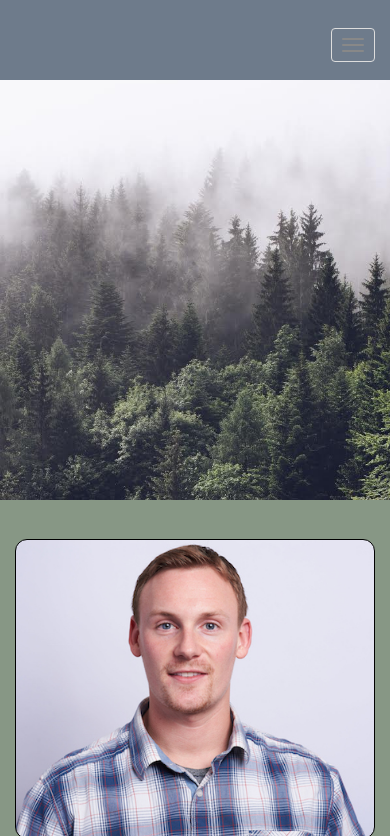
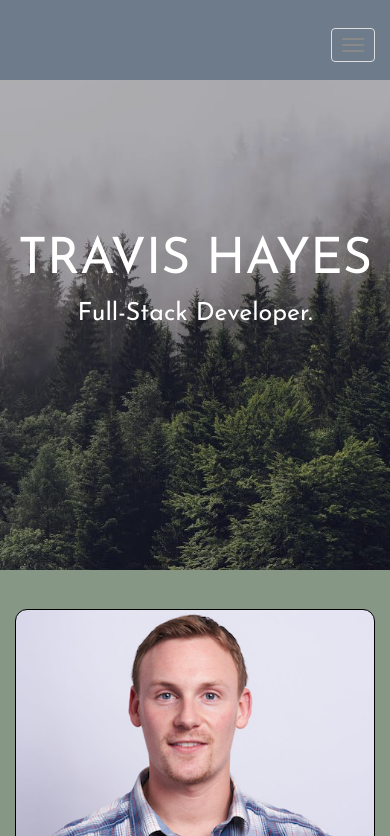
Before and after one commit to hayes9321/portfolioV1, a website: page index.html in a window 390 px wide. Shown: the top 836 px of the page. Drawn offline with nearby package versions, Linux system fonts and the light colour scheme; some packages are replaced by stand-ins of ours; a script that the page names is missing.

Commit message:
made some style changes

```diff
--- a/index.html
+++ b/index.html
@@ -16,9 +16,18 @@
 <body ng-controller="HomeCtrl">
     <div ng-include="'public/views/navbar.html'"></div>
 
-    <div id="Video">
-      <div class="vidImg" data-vide-bg="mp4: public/video/portfolio_cond.mp4, poster: public/css/images/forest.jpg" data-vide-options="posterType: jpg, loop: true, muted: true, position: 0% 0%"></div>
+    <div id="Video"  data-vide-bg="mp4: public/video/portfolio_cond.mp4, poster: public/css/images/forest.jpg" data-vide-options="posterType: jpg, loop: true, muted: true, position: 50% 50%">
+      <div class="welcomeText">
+        <div class="name">TRAVIS HAYES</div>
+        <div class="description">Full-Stack Developer.</div>
+      </div>
     </div>
+<!--     <div class="visible-xs vidImg">
+      <div class="welcomeText">
+        <div class="name">TRAVIS HAYES</div>
+        <div class="description">Full-Stack Developer.</div>
+      </div>
+    </div> -->
 
 	  <ng-view></ng-view>
 
--- a/public/css/style.css
+++ b/public/css/style.css
@@ -2,28 +2,113 @@
 body {
 	background-color: #6E7B8B;
 }
-
-#Video .vidImg{
+#Video {
+    width:100%;
+    z-index: -1;
+    position: relative;
+}
+#Video .welcomeText{
+    width: 100%;
+    height: 100%;
+    z-index:1;
+    display: table;
+}
+#Video {
     width: 100%;
     height: 690px;
+
 }
+.name{
+    font-family: 'Josefin Sans', sans-serif;
+    font-size: 100px;
+    margin-top: 250px;
+    text-align: center;
+    color: white;
+    z-index: 0;
+
+}
+.description{
+    font-family: 'Josefin Sans', sans-serif;
+    font-size: 50px;
+    text-align: center;
+    color: white;
+    z-index: 0;
+}
+
 @media(max-width:768px){
-    #Video .vidImg{
-        background-position: center;
-        background-size: cover;
-        width: 100%;
-        height: 690px;
-    }
-}
-@media(max-width: 576px) {
 
-    #Video {
+    .vidImg {
         background-image: url(./images/forest.jpg);
         background-size: cover;
         background-repeat: 100% 100%;
         width:100%;
-        height:500px;
+        height:610px;
         margin-bottom: 0px;
+    }
+    .welcomeText{
+        background:rgba(0,0,0,0.3);
+        width: 100%;
+        height: 100%;
+        z-index:1;
+        display: table;
+    }
+    .name{
+        font-family: 'Josefin Sans', sans-serif;
+        font-size: 75px;
+        margin-top: 225px;
+        text-align: center;
+        color: white;
+        z-index: 0;
+    }
+    .description{
+        font-family: 'Josefin Sans', sans-serif;
+        font-size: 37px;
+        text-align: center;
+        color: white;
+        z-index: 0;
+    }
+}
+@media(max-width: 576px) {
+    #Video{
+        height: 570px;
+    }
+    .vidImg {
+        background-image: url(./images/forest.jpg);
+        background-size: cover;
+        background-repeat: 100% 100%;
+        width:100%;
+        height:550px;
+        margin-bottom: 0px;
+    }
+    .welcomeText{
+        background:rgba(0,0,0,0.3);
+        width: 100%;
+        height: 100%;
+        z-index:1;
+        display: table;
+    }
+    .name{
+        font-family: 'Josefin Sans', sans-serif;
+        font-size: 50px;
+        margin-top: 225px;
+        text-align: center;
+        color: white;
+        z-index: 0;
+    }
+    .description{
+        font-family: 'Josefin Sans', sans-serif;
+        font-size: 25px;
+        text-align: center;
+        color: white;
+        z-index: 0;
+    }
+}
+@media(max-width: 328px) {
+    .name{
+        font-size: 44px;
+    }
+    .description{
+        font-size: 22px;
     }
 }
 
@@ -214,10 +299,9 @@ body {
     padding-bottom: 20px;
 }
 #Work .link{
-    color:#3A4B4F;
+    color: white;
     font-size: 16px;
-    font-weight: bold;
-    background: rgba(255,255,255,0.5);
+    background: rgba(58, 75, 79, 1);
 }
 #Work a.imgLink{
     border: none;
@@ -460,10 +544,10 @@ body {
     margin-bottom: 27%;
     }
 }
-@media(min-width: 300px){
+@media(max-width: 372px){
     .contactImgs img{
-    height: 33px;
-    width: 33px;
+    height: 30px;
+    width: 30px;
     margin-top: 33%;
     margin-bottom: 33%;
     }
--- a/public/views/home.html
+++ b/public/views/home.html
@@ -23,7 +23,7 @@
 
 	<section>
 		<div id="foot">
-			<p class="col-xs-12">TRAVIS HAYES 2016</p>
+			<p class="col-xs-10 col-xs-offset-1">TRAVIS HAYES 2016</p>
 		</div>
 	</section>
 </div>
```
